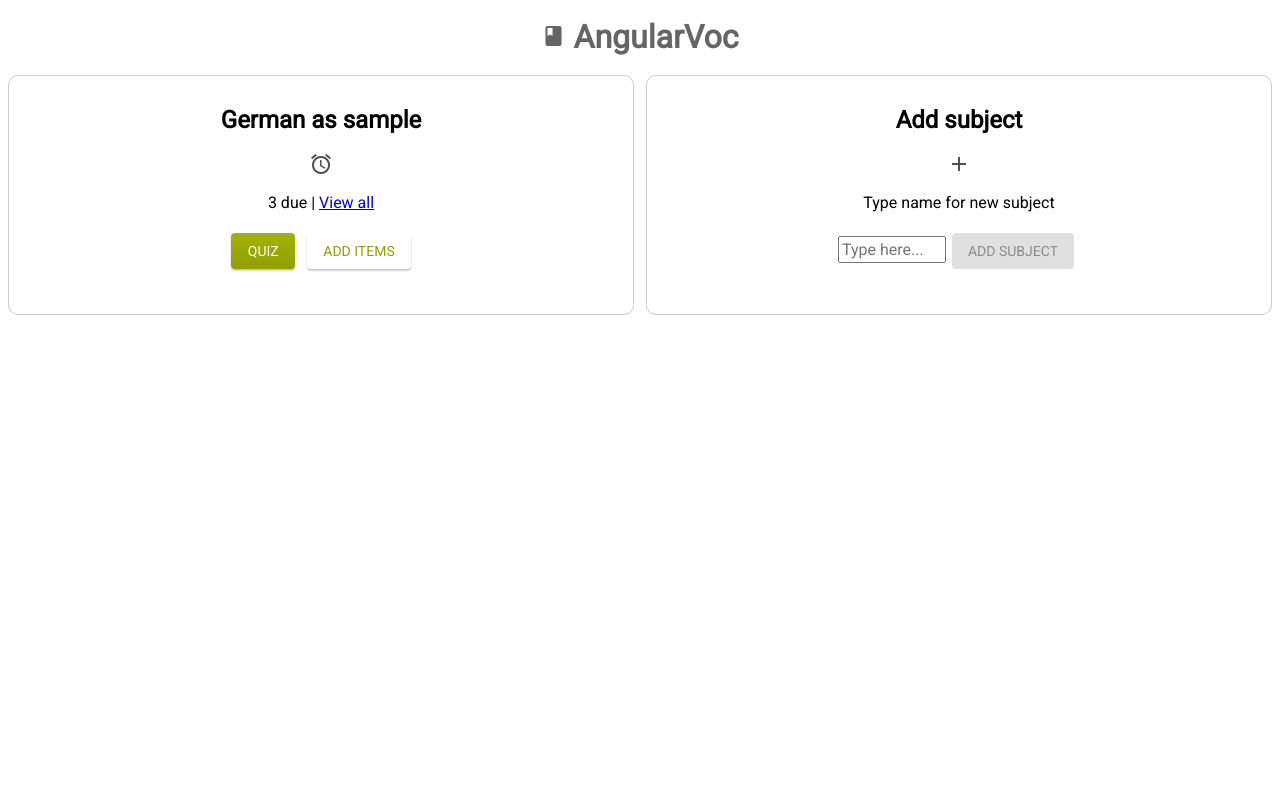
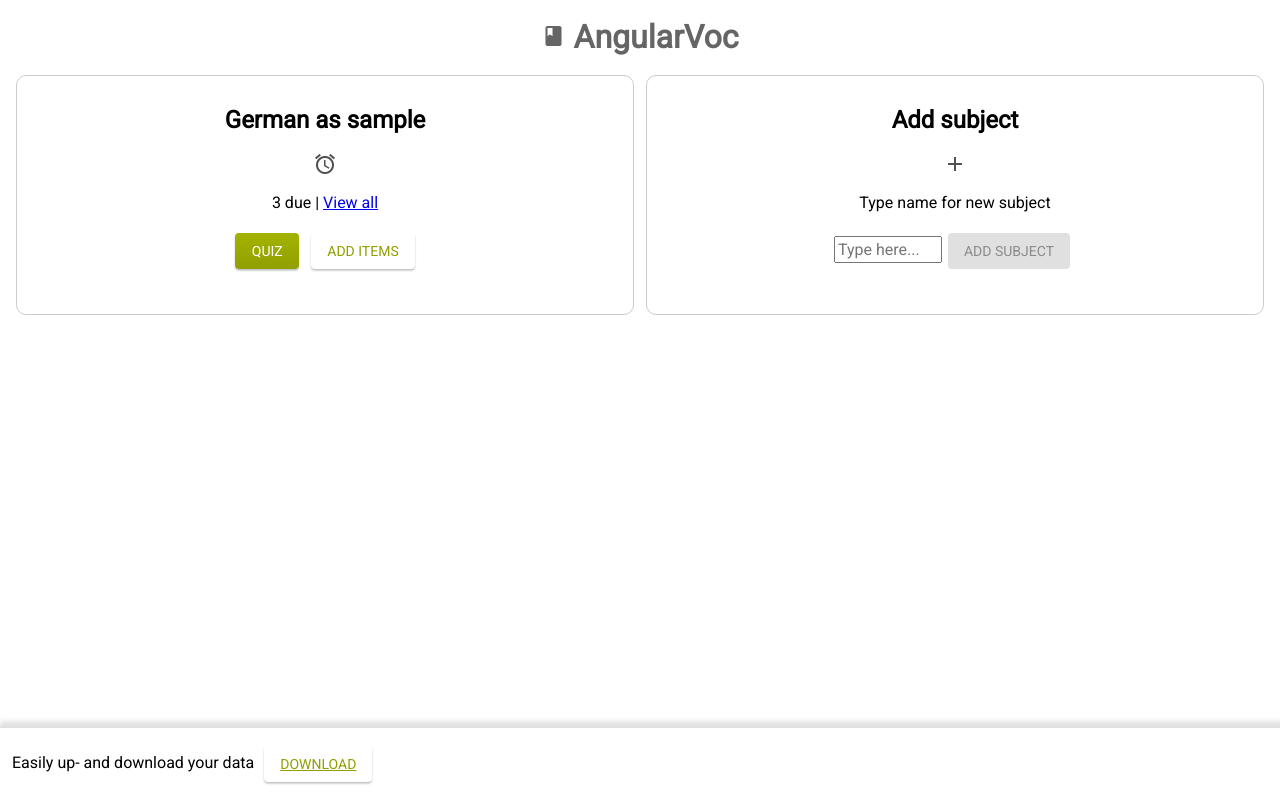
Before and after one commit to JuanMiguelDiaz/AngularVoc, an Angular app: page /subjects in a window 1280 px wide. Built offline with nearby package versions, Linux system fonts and the light colour scheme.

Commit message:
Download-button now available in footer.

```diff
--- a/src/app/app.module.ts
+++ b/src/app/app.module.ts
@@ -4,13 +4,7 @@ import { FormsModule } from '@angular/forms';
 
 import { AppRoutingModule,routingComponents } from './app-routing.module';
 import { AppComponent } from './app.component';
-import { SubjectsComponent } from './subjects/subjects.component';
-import { PageNotFoundComponent } from './page-not-found/page-not-found.component'; // is needed, even though is already in routingComponents?
 import { SampleServiceService } from './sample-service.service';
-import { QuizComponent } from './quiz/quiz.component';
-import { AddItemComponent } from './add-item/add-item.component';
-import { EditItemComponent } from './edit-item/edit-item.component';
-import { ItemListComponent } from './item-list/item-list.component';
 
 @NgModule({
   declarations: [
--- a/src/app/subjects/subjects.component.html
+++ b/src/app/subjects/subjects.component.html
@@ -15,3 +15,7 @@
 		<button class="primaryButton" routerLink="/addItem" routerLinkActive="active" [disabled]="newSubject.length < 1" (click)="goToAddItem(newSubject)">Add subject</button>
 	</section>
 </div>
+<div id="footer">
+	Easily up- and download your data
+	<a class="secondaryButton" title="Download JSON" [href]="downloadJsonHref" download="myTrainingVocabulary.json">Download</a>
+</div>
--- a/src/app/subjects/subjects.component.ts
+++ b/src/app/subjects/subjects.component.ts
@@ -1,5 +1,6 @@
 import { Component, OnInit } from '@angular/core';
 import { Router } from '@angular/router';
+import { DomSanitizer} from '@angular/platform-browser';
 
 import { SampleServiceService } from '../sample-service.service';
 
@@ -14,8 +15,9 @@ export class SubjectsComponent implements OnInit {
   public subjects = [];
   public newSubject : string = "";
   public disableNewSubject = true;
+  public downloadJsonHref = this.sanitizer.bypassSecurityTrustUrl("data:text/json;charset=UTF-8," + encodeURIComponent(JSON.stringify(this._sampleServiceService.globalItems)));
 
-  constructor(private _sampleServiceService: SampleServiceService, private router: Router) { }
+  constructor(private _sampleServiceService: SampleServiceService, private router: Router, private sanitizer: DomSanitizer) { }
 
   ngOnInit() {
   	this.subjects = this._sampleServiceService.getSubjects();
--- a/src/styles.css
+++ b/src/styles.css
@@ -8,12 +8,32 @@ font-size: 16px;
 line-height: 1;
 }
 
+html, body {
+
+margin : 0;
+padding : 0;
+
+}
+
+#footer {
+    position: fixed;
+    bottom: 0;
+    width: 100%;
+    border-top: 2px solid rgba(0,0,0,.12);
+    background-color: rgb(255,255,255);
+    padding: 12px;
+    -moz-box-shadow: 0 -5px 5px rgba(0,0,0,.12);
+    -webkit-box-shadow: 0 -5px 5px rgba(0,0,0,.12);
+    box-shadow: 0 -5px 5px rgba(0,0,0,.12);
+}
+
 .subjectContainer {
     display: grid;
     grid-gap: 12px;
     grid-template-columns: repeat(auto-fit, minmax(260px, 1fr));
     grid-template-rows: repeat(2, 240px);
     text-align:center;
+    margin: 16px;
 }
 
 .quizContainer {
```
